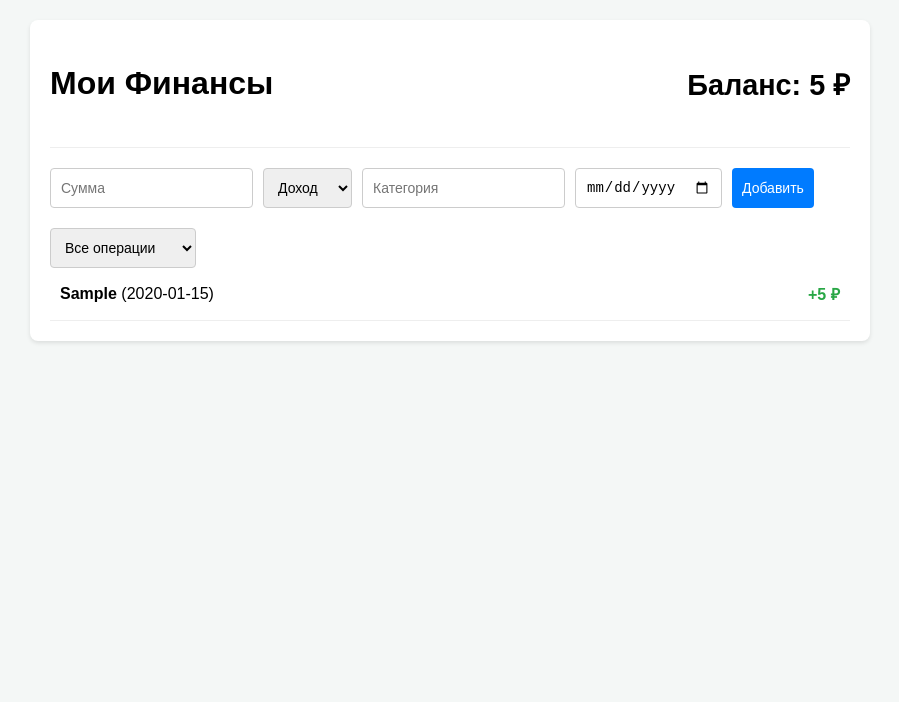
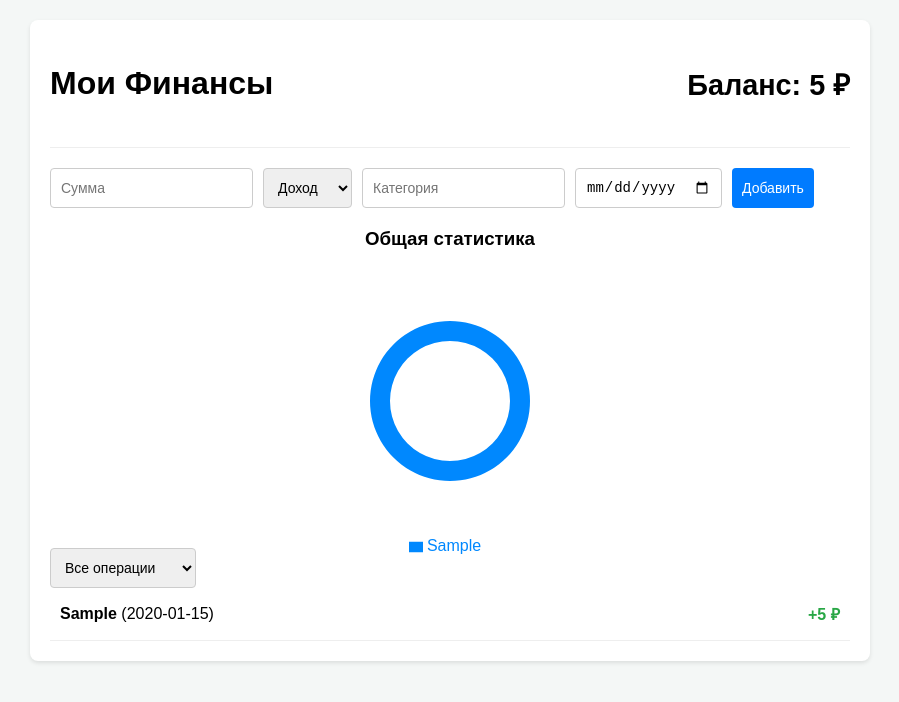
Before and after one commit to kostin-five/financial-tracker, a React (Vite) app: page / in a window 1280 px wide. Both pictures are taken after typing "5", "Sample", "2020-01-15" into the empty fields and a click on the button "Добавить". Shown: the top 702 px of the page, without its empty margins (190-1089 px from the left). Built offline with nearby package versions, Linux system fonts and the light colour scheme.

Commit message:
feat: добавил круговую диаграмму расходов с помощью Recharts

```diff
--- a/package.json
+++ b/package.json
@@ -30,6 +30,7 @@
   },
   "dependencies": {
     "react": "^19.2.4",
-    "react-dom": "^19.2.4"
+    "react-dom": "^19.2.4",
+    "recharts": "^3.8.1"
   }
 }
--- a/src/App.tsx
+++ b/src/App.tsx
@@ -2,6 +2,7 @@ import React from "react";
 import Header from "./components/Header";
 import TransactionForm from "./components/TransactionForm";
 import TransactionList from "./components/TransactionList";
+import ExpensesChart from "./components/ExpensesChart";
 
 const App = () => {
   return (
@@ -11,6 +12,8 @@ const App = () => {
         <section className="controls">
           <TransactionForm />
         </section>
+        <ExpensesChart />
+
         <TransactionList />
       </main>
     </div>
--- /dev/null
+++ b/src/components/ExpensesChart.tsx
@@ -0,0 +1,76 @@
+import React from "react";
+import { PieChart, Pie, Tooltip, Legend, ResponsiveContainer } from "recharts";
+import { useTransactions } from "../hooks/useTransactions";
+
+// Цвета для разных категорий на графике
+const COLORS = [
+  "#0088FE",
+  "#00C49F",
+  "#FFBB28",
+  "#FF8042",
+  "#8884D8",
+  "#E06666",
+];
+
+const ExpensesChart = () => {
+  const { transactions, filter } = useTransactions();
+
+  // Группируем по категориям
+  const dataByCategory = transactions.reduce((acc, curr) => {
+    acc[curr.category] = (acc[curr.category] || 0) + Math.abs(curr.amount);
+    return acc;
+  }, {} as Record<string, number>);
+
+  const data = Object.keys(dataByCategory).map((key, index) => ({
+    name: key,
+    value: dataByCategory[key],
+    fill: COLORS[index % COLORS.length],
+  }));
+
+  const getChartTitle = () => {
+    if (filter === "income") return "Структура доходов";
+    if (filter === "expense") return "Структура расходов";
+    return "Общая статистика";
+  };
+
+  // Если расходов нет, показываем заглушку вместо пустого места
+  if (data.length === 0) {
+    return (
+      <p style={{ textAlign: "center", color: "#777", margin: "20px 0" }}>
+        Нет данных для отображения статистики
+      </p>
+    );
+  }
+
+  return (
+    <div
+      style={{
+        width: "100%",
+        height: 300,
+        marginBottom: "20px",
+        outline: "none",
+      }}
+    >
+      <h3 style={{ textAlign: "center", marginBottom: "10px" }}>
+        {getChartTitle()}
+      </h3>
+      <ResponsiveContainer width="100%" height="100%">
+        <PieChart style={{ outline: "none" }}>
+          <Pie
+            data={data}
+            innerRadius={60}
+            outerRadius={80}
+            paddingAngle={0}
+            dataKey="value"
+            stroke="none"
+            style={{ outline: "none" }}
+          ></Pie>
+          <Tooltip formatter={(value: any) => `${value} ₽`} />
+          <Legend />
+        </PieChart>
+      </ResponsiveContainer>
+    </div>
+  );
+};
+
+export default ExpensesChart;
```
Also changed, not shown: 1 other file (tests, documents, lock files or other folders).
